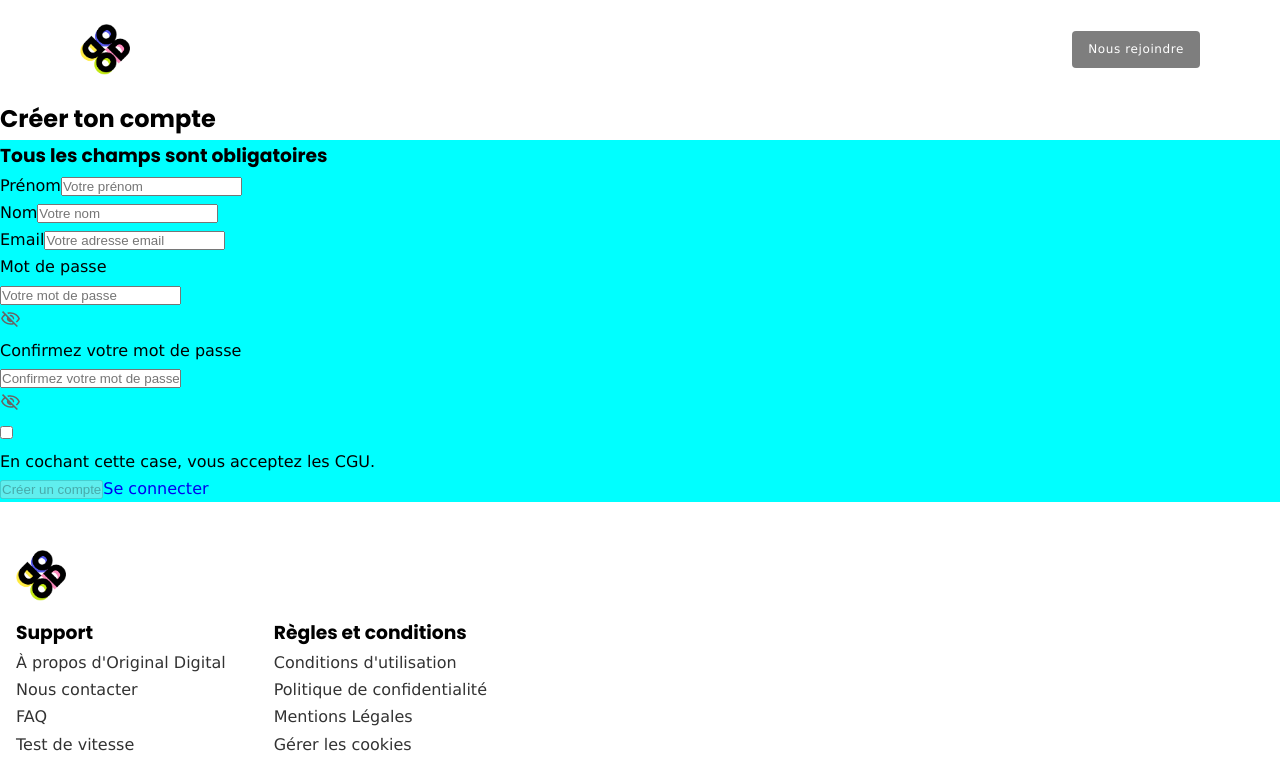
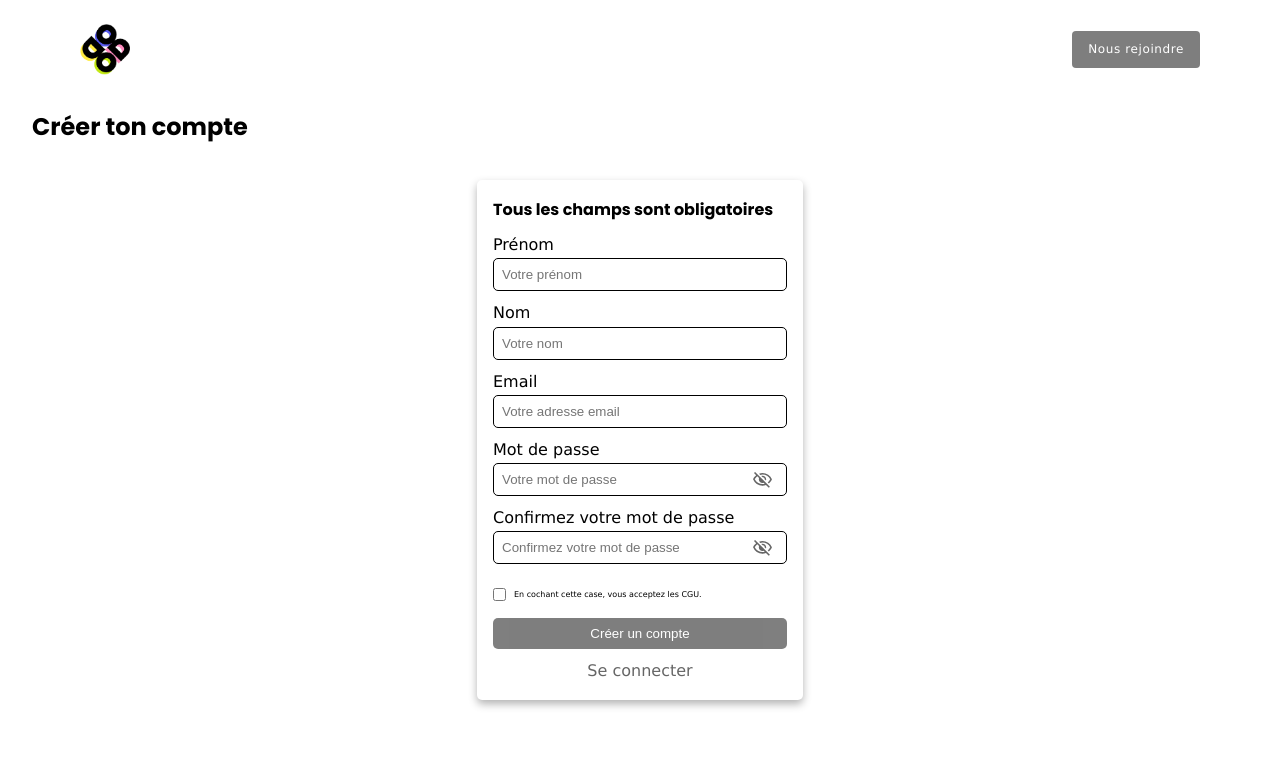
Before and after one commit to ChristopheBarth/Netflix-Challenge, a React (Vite) app in the folder client/: page /signup in a window 1280 px wide. Shown: the top 778 px of the page. Built offline with nearby package versions, Linux system fonts and the light colour scheme.

Commit message:
End of form + CSS : OK

```diff
--- a/client/src/components/SignupForm.tsx
+++ b/client/src/components/SignupForm.tsx
@@ -130,7 +130,12 @@ export default function SignupForm({ user, handleChangeForm }: FormTypes) {
           </div>
         </div>
         <div className="checkbox-container">
-          <input type="checkbox" checked={checked} onChange={toggleCheck} />
+          <input
+            type="checkbox"
+            className="check"
+            checked={checked}
+            onChange={toggleCheck}
+          />
           <p>En cochant cette case, vous acceptez les CGU.</p>
         </div>
         <button type="submit" className="signup-button" disabled={!checked}>
--- a/client/src/components/SvgIcons.tsx
+++ b/client/src/components/SvgIcons.tsx
@@ -1,6 +1,6 @@
 export default function SvgIcons({ path, height, width }: SvgTypes) {
   return (
-    <div>
+    <>
       <svg
         xmlns="http://www.w3.org/2000/svg"
         height={height}
@@ -11,6 +11,6 @@ export default function SvgIcons({ path, height, width }: SvgTypes) {
       >
         <path d={path} />
       </svg>
-    </div>
+    </>
   );
 }
--- a/client/src/pages/Signup.tsx
+++ b/client/src/pages/Signup.tsx
@@ -1,5 +1,6 @@
 import { useState } from "react";
 import SignupForm from "../components/SignupForm";
+import "../styles/signup.css";
 
 export default function Signup() {
   const [user, setUser] = useState({
--- /dev/null
+++ b/client/src/styles/signup.css
@@ -0,0 +1,8 @@
+section {
+  display: flex;
+  flex-direction: column;
+  margin-top: 2rem;
+  h1 {
+    margin-left: 2rem;
+  }
+}
--- a/client/src/styles/signupForm.css
+++ b/client/src/styles/signupForm.css
@@ -1,3 +1,84 @@
 .signup-container {
-  background-color: aqua;
+  display: flex;
+  justify-content: center;
+  align-items: center;
+  margin: 2rem;
+  form {
+    display: flex;
+    flex-direction: column;
+    box-shadow: 0 4px 8px rgba(0, 0, 0, 0.3);
+    background-color: var(--secondary-color);
+    border-radius: 5px;
+    padding: 1rem;
+    width: 326px;
+  }
+  h3 {
+    font-size: 1rem;
+    margin-bottom: 0.5rem;
+  }
+  .form-group {
+    display: flex;
+    flex-direction: column;
+    margin-bottom: 0.5rem;
+  }
+  input {
+    padding: 0.5rem;
+    width: 100%;
+    border: 1px solid var(--primary-color);
+    border-radius: 5px;
+    outline: none;
+  }
+  .password-input {
+    position: relative;
+    user-select: none;
+  }
+  span {
+    position: absolute;
+    transform: translateY(+20%);
+    left: 88%;
+    cursor: pointer;
+  }
+  .checkbox-container {
+    display: flex;
+    align-items: center;
+    margin: 1rem 0;
+  }
+  .check {
+    width: auto;
+    margin-right: 0.5rem;
+    cursor: pointer;
+  }
+  p {
+    font-size: 0.5rem;
+  }
+  button {
+    padding: 0.5rem;
+    background-color: var(--primary-color);
+    color: var(--secondary-color);
+    border: none;
+    border-radius: 5px;
+    cursor: pointer;
+  }
+  a {
+    color: var(--primary-color);
+    opacity: 0.6;
+    margin-top: 0.5rem;
+    text-align: center;
+  }
 }
+
+button:disabled {
+  background-color: var(--primary-color);
+  opacity: 0.5;
+  cursor: not-allowed;
+}
+
+button:hover {
+  box-shadow: 0 4px 8px rgba(0, 0, 0, 0.5);
+  transition: 0.2s ease;
+}
+
+a:hover {
+  color: var(--primary-color);
+  opacity: 1;
+}
```
